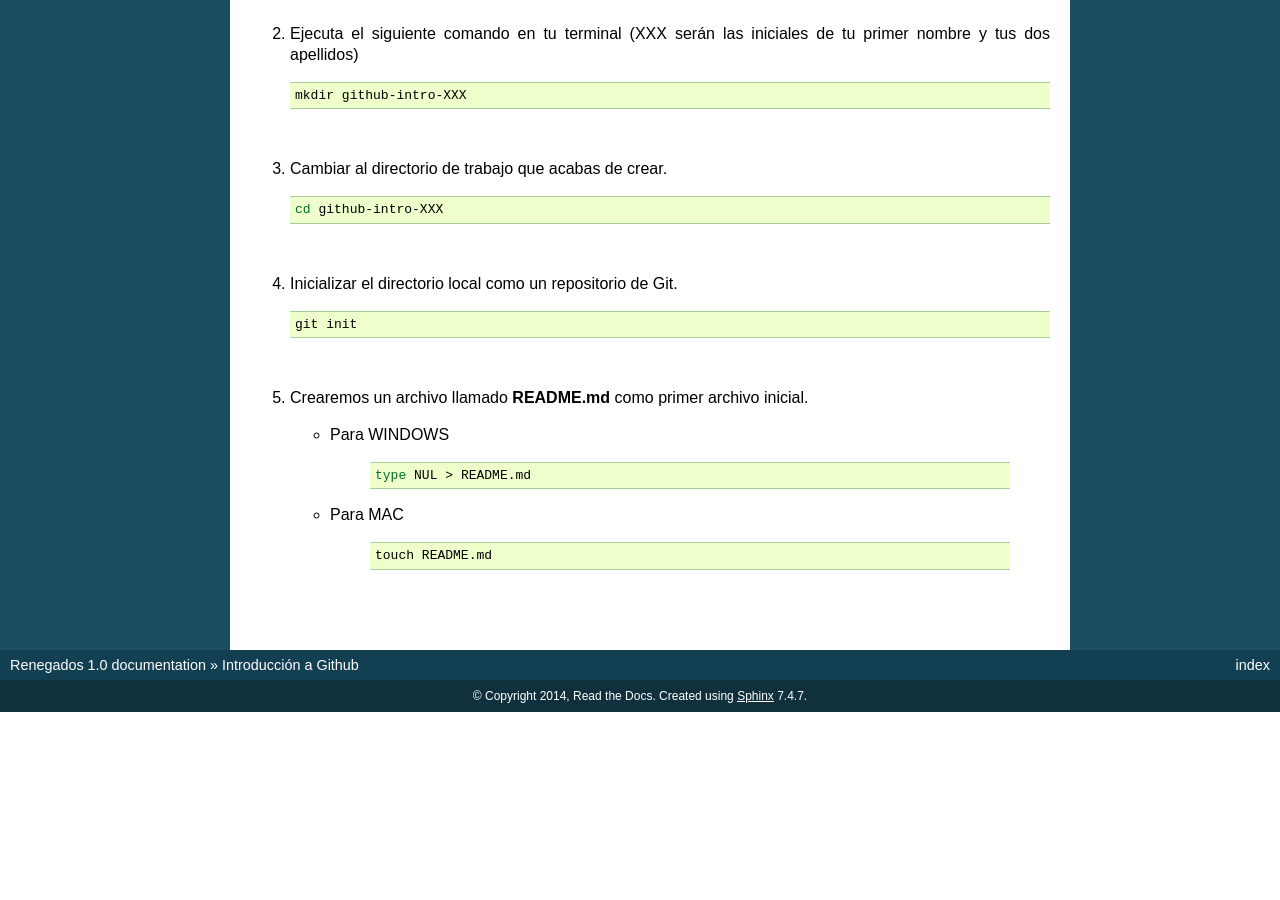
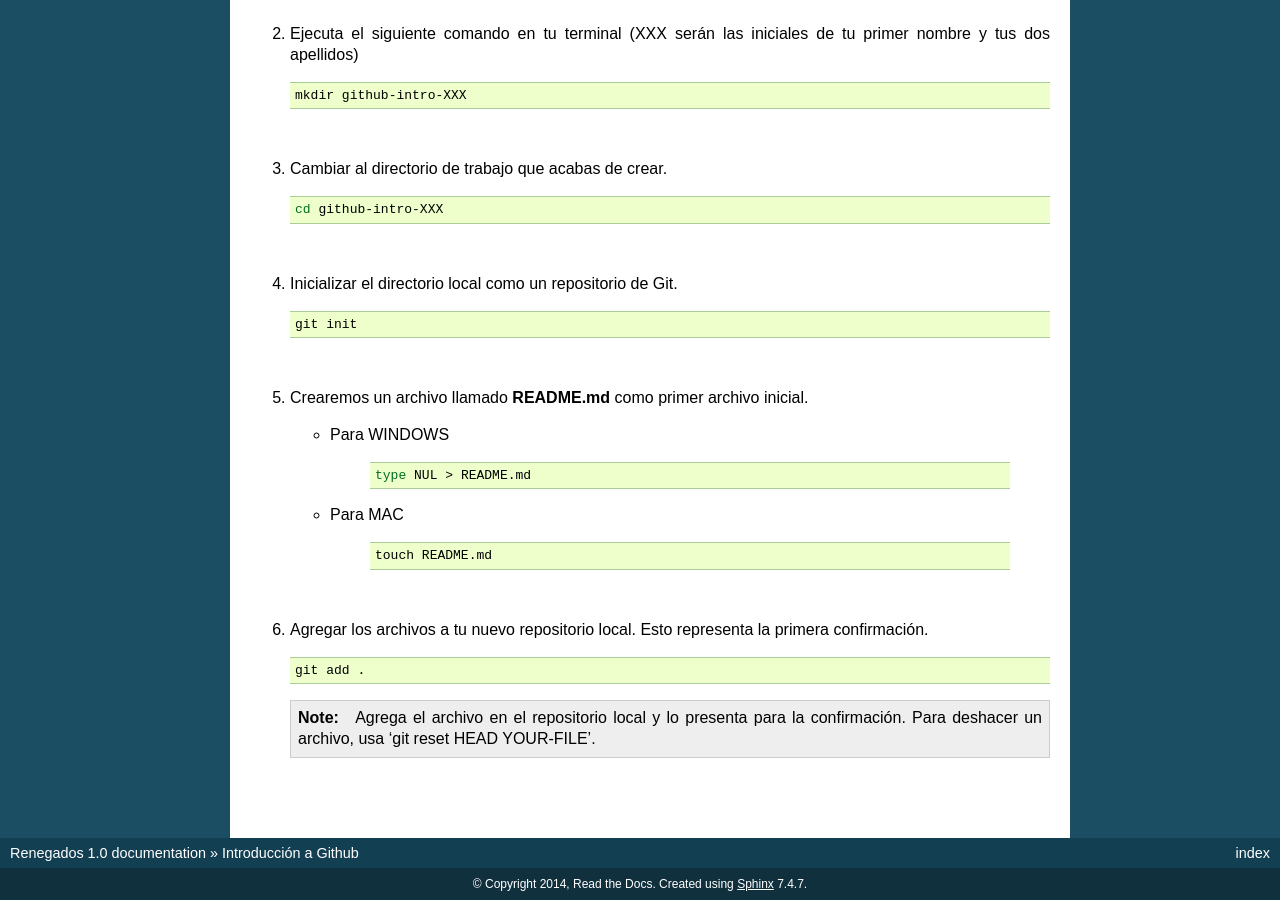
Before and after one commit to jveraduran/github-intro, a Sphinx documentation site: the page built from docs/index.rst, in a window 1280 px wide and 900 px high, scrolled down 890 px. Built offline with Sphinx 7.4.7, drawn with Linux system fonts in a browser that asks for light colours; before the commit the page ends 1602 px from its top, so only the background shows below that.

Commit message:
Add RST Extension Readme File

```diff
--- a/docs/index.rst
+++ b/docs/index.rst
@@ -79,3 +79,14 @@ Creando nuestro primer repositorio
          touch README.md
 
 |
+
+6. Agregar los archivos a tu nuevo repositorio local. Esto representa la primera confirmación.
+
+   .. code-block:: shell
+
+      git add .
+
+   .. note::
+      Agrega el archivo en el repositorio local y lo presenta para la confirmación. Para deshacer un archivo, usa 'git reset HEAD YOUR-FILE'.
+
+|
```
